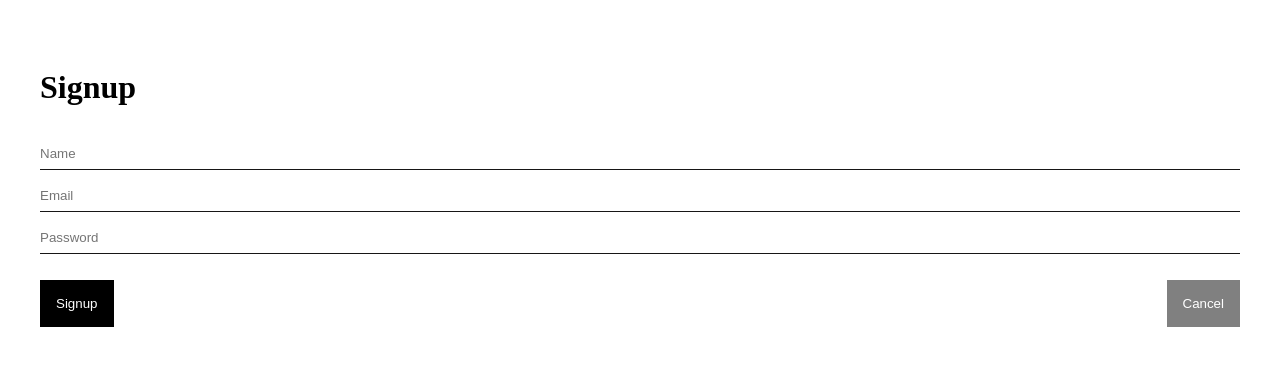
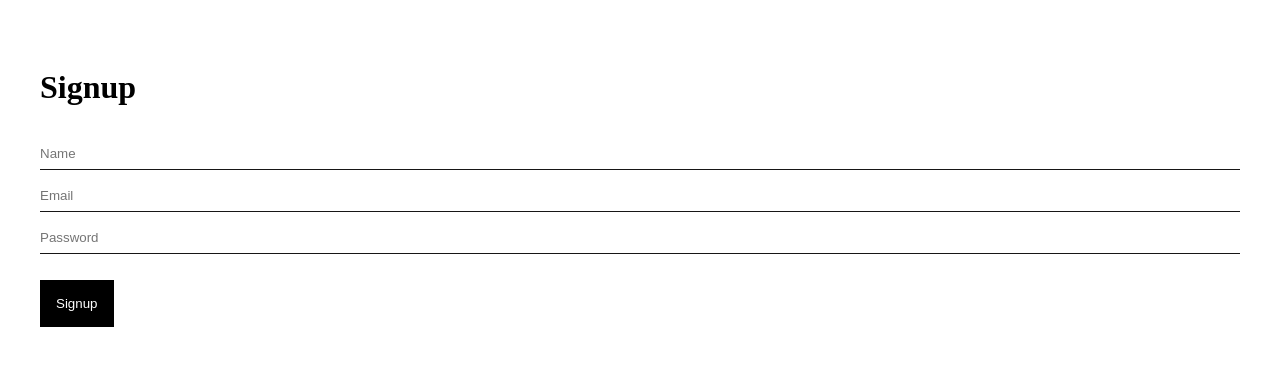
Before and after one commit to arjunsinghbazal/auth-api, a React (Create React App) app: page / in a window 1280 px wide. Shown: the top 366 px of the page. Built offline with nearby package versions, Linux system fonts and the light colour scheme.

Commit message:
Update signup.js

```diff
--- a/src/pages/signup.js
+++ b/src/pages/signup.js
@@ -65,9 +65,6 @@ function Signup() {
           <button type="submit" className="btn submitbtn decoration black">
             Signup
           </button>
-          <button type="button" className="btn submitbtn decoration gray">
-            Cancel
-          </button>
         </div>
       </form>
     </div>
```
